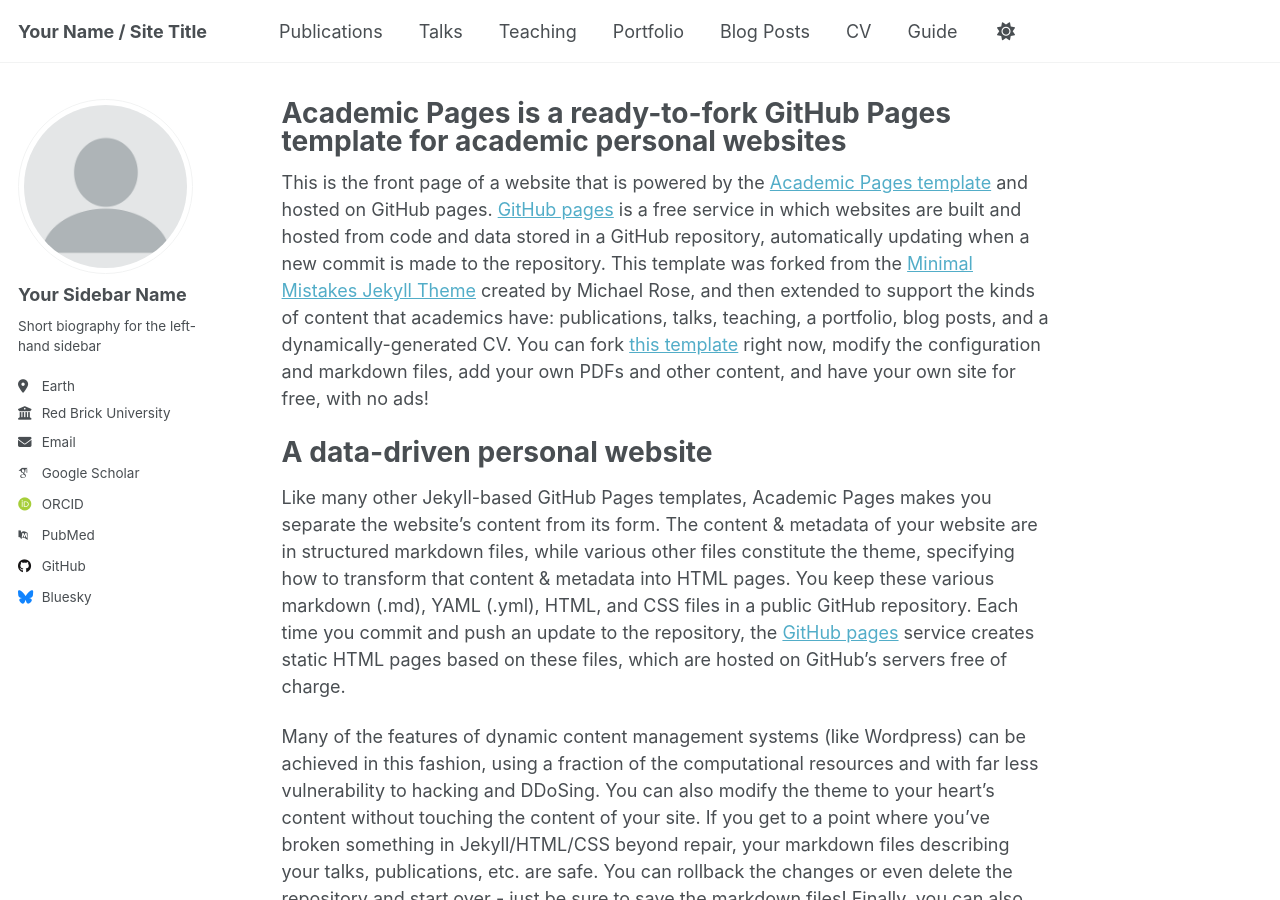
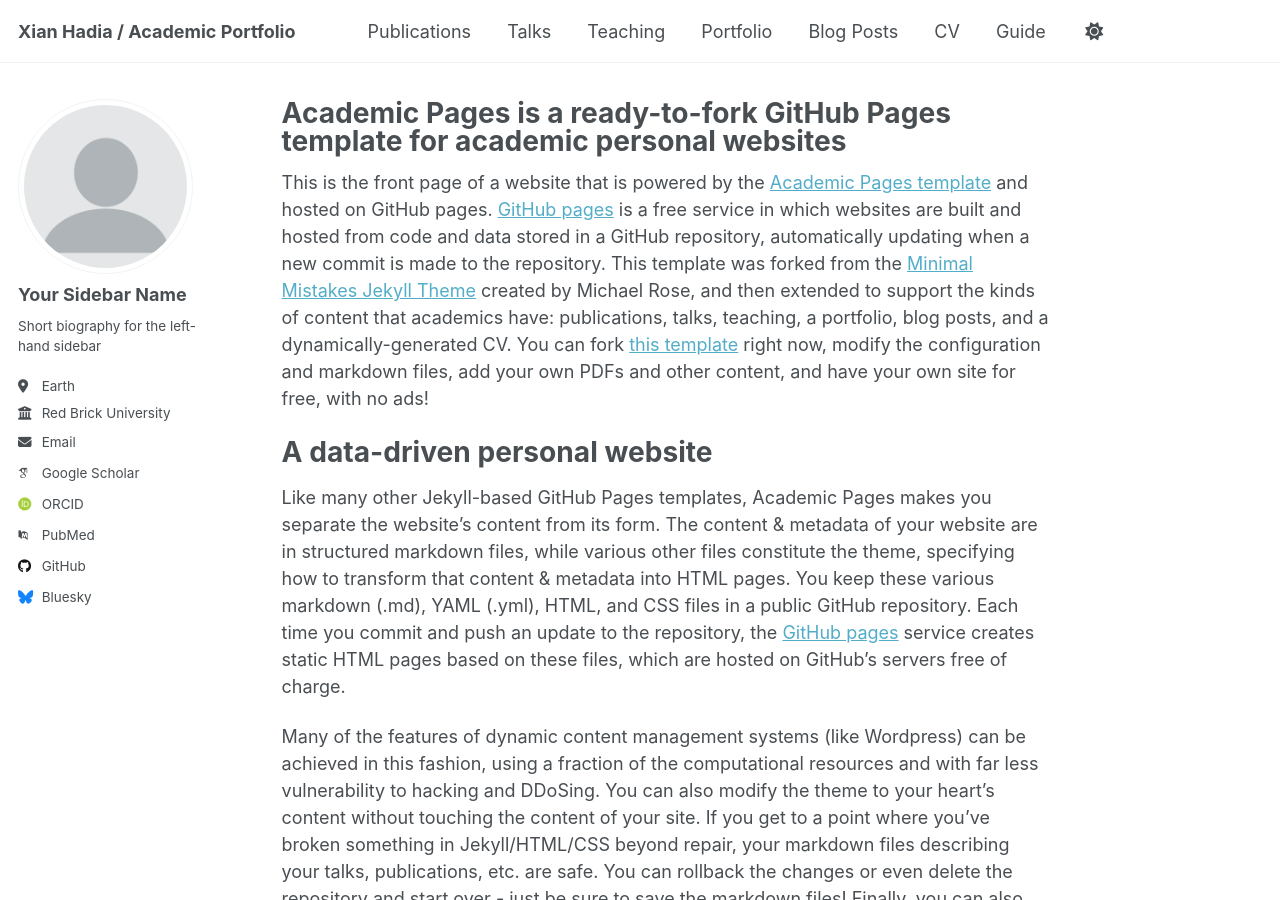
Before and after one commit to xianhadia/xianhadia.github.io, a Jekyll site: the page built from _pages/about.md, in a window 1280 px wide and 900 px high. Built offline with Jekyll 4.4.1, drawn with Linux system fonts in a browser that asks for light colours; some web fonts are replaced.

Commit message:
Update _config.yml

```diff
--- a/_config.yml
+++ b/_config.yml
@@ -9,10 +9,10 @@
 # Basic Site Settings
 locale                   : "en-US"
 site_theme               : "default"
-title                    : "Your Name / Site Title"
+title                    : "Xian Hadia / Academic Portfolio"
 title_separator          : "-"
 name                     : &name "Xian Hadia"
-description              : &description "personal description"
+description              : &description "Academic Portfolio"
 url                      : https://xianhadia.github.io/ # the base hostname & protocol for your site e.g. "https://[your GitHub username].github.io"
 baseurl                  : "" # the subpath of your site, e.g. "/blog"
 repository               : "xianhadia/xianhadia.github.io"
```
